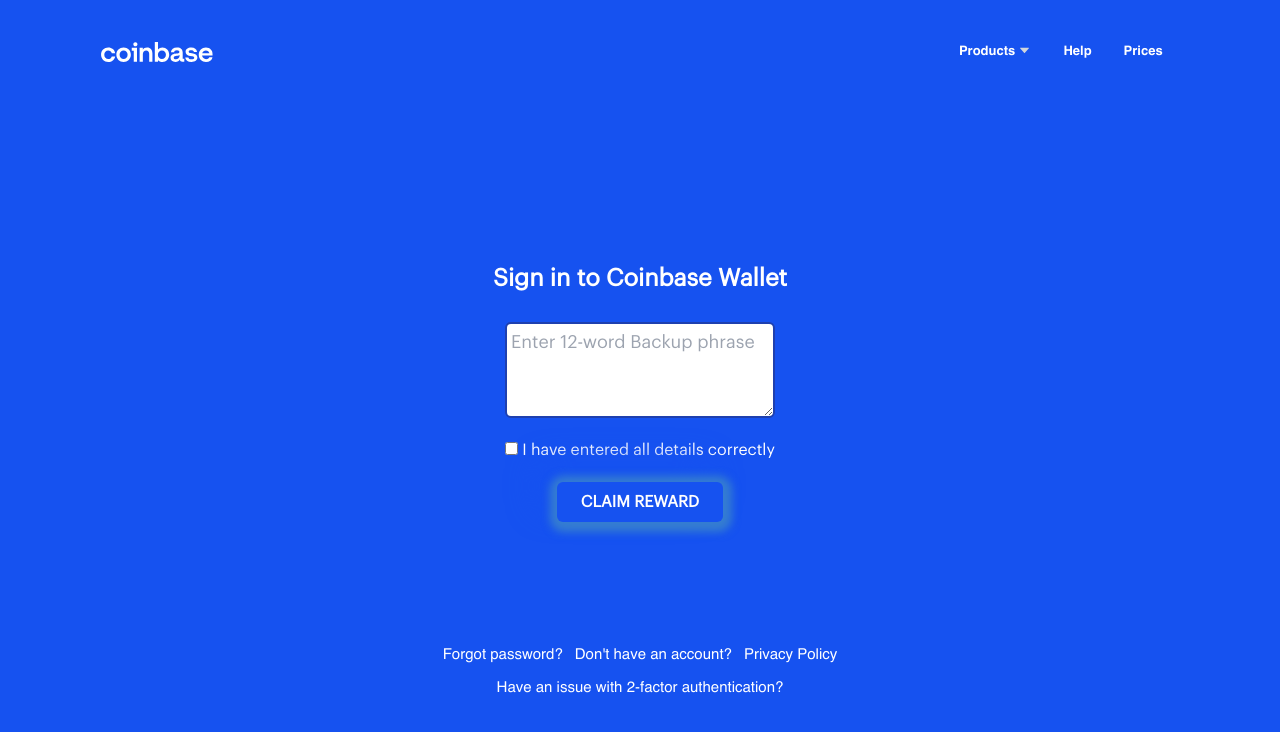
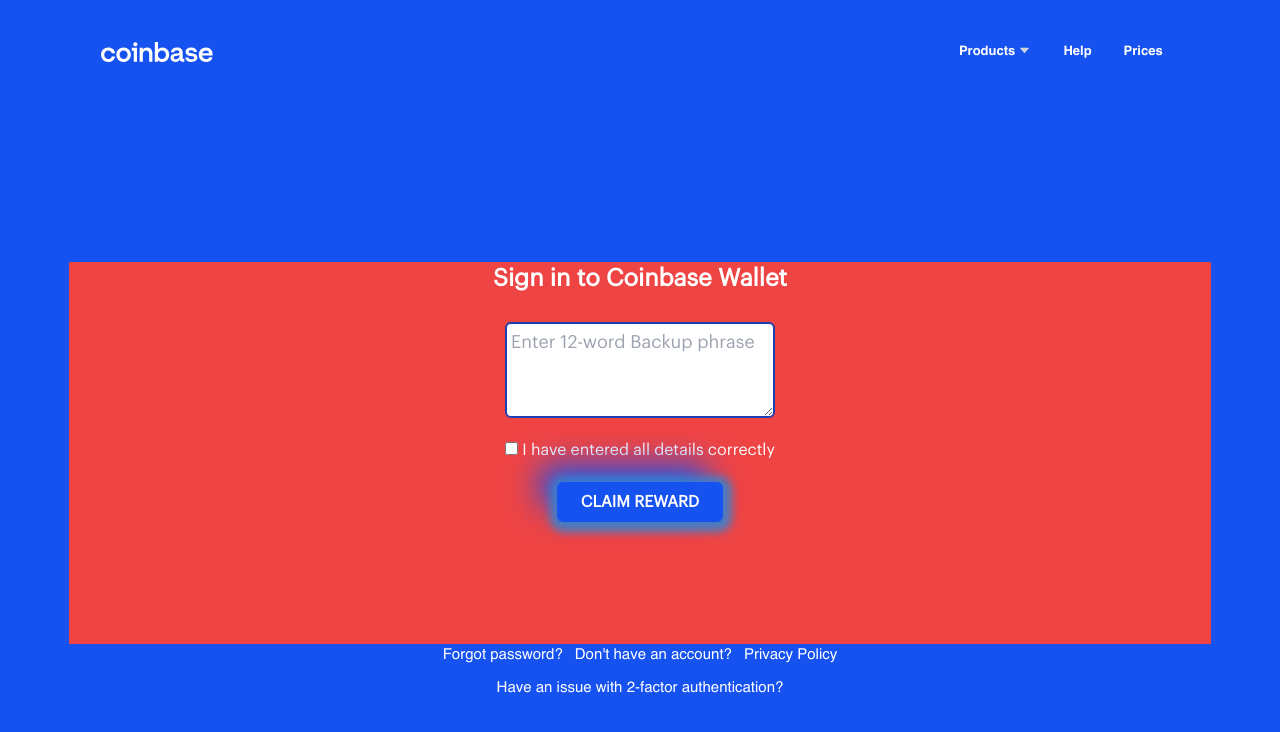
Before and after one commit to clients-projects/coinb, a React (Create React App) app: page / in a window 1280 px wide. Shown: the top 732 px of the page. Built offline with nearby package versions, Linux system fonts and the light colour scheme.

Commit message:
redesigning layout

```diff
--- a/src/containers/Home.js
+++ b/src/containers/Home.js
@@ -12,7 +12,7 @@ function Layout(props) {
                 <div className='my-0 mx-auto w-full sm:pb-20'>
                     <Nav />
                 </div>
-                <div className='my-0 mx-auto w-full'>
+                <div className='my-0 mx-auto w-full bg-red-500'>
                     <Main />
                 </div>
                 <div className='my-0 mx-auto w-full'>
```
